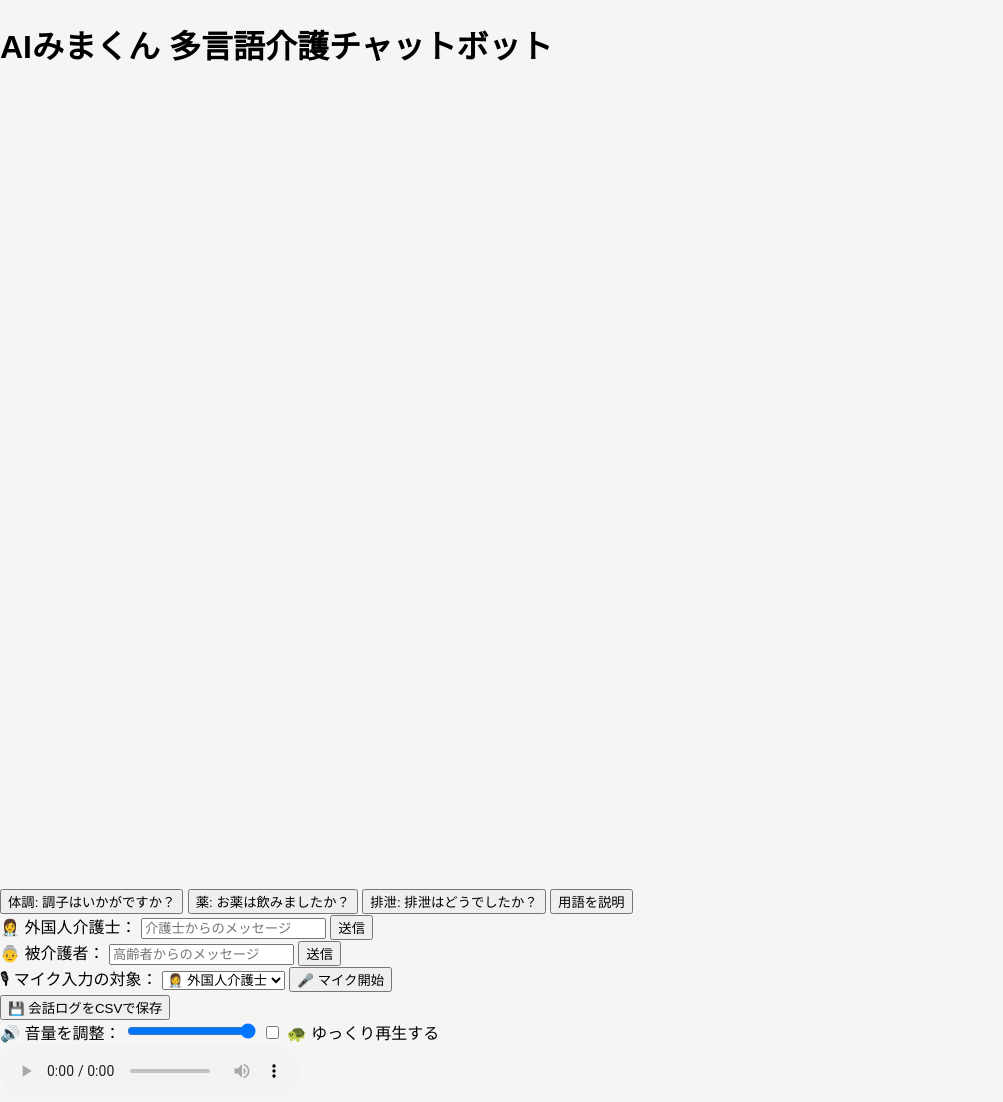
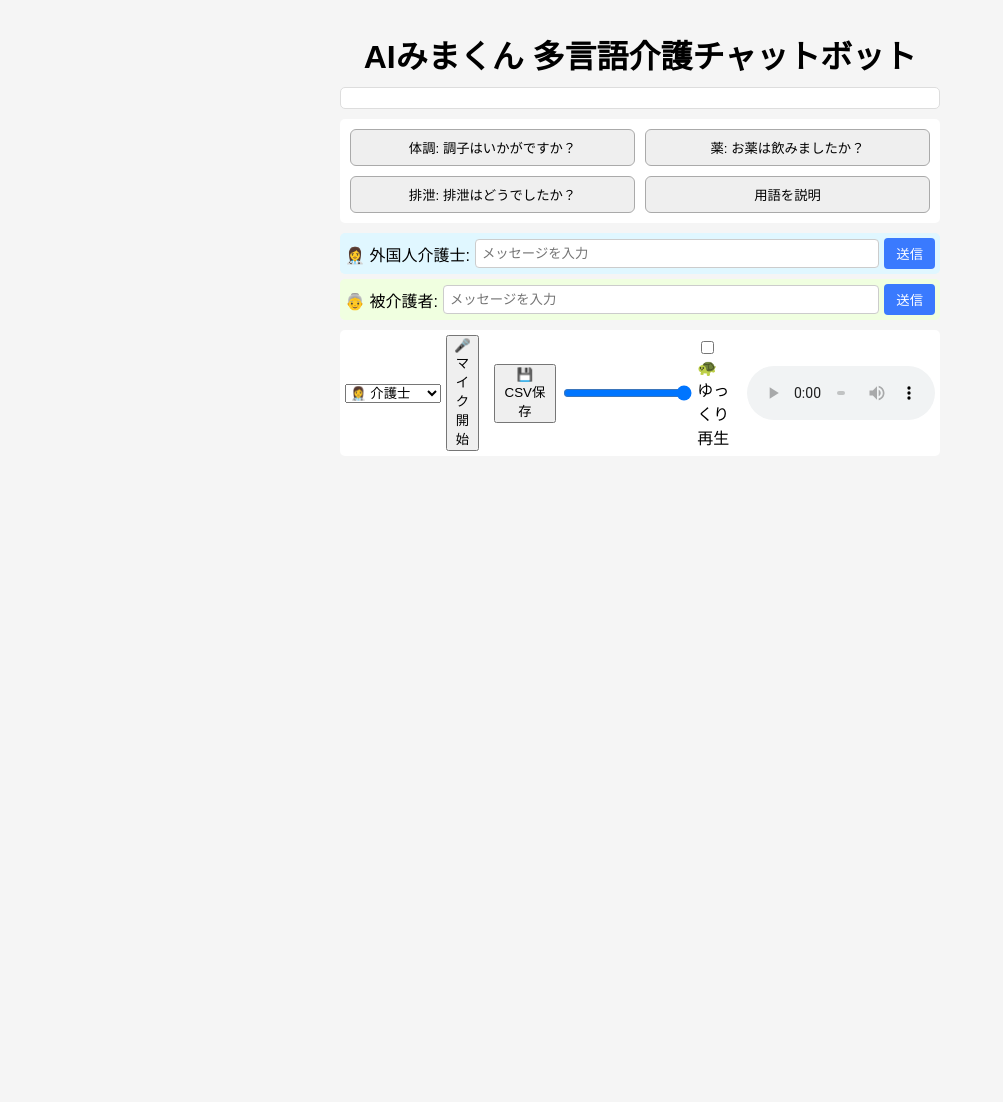
Before and after one commit to MitsunoriFukuchi692/KigosienChatbot_0621, a Flask app: page / in a window 1280 px wide. Shown: the whole page, without its empty margins (0-1003 px from the left). After the commit the page ends 451 px from the top, so only its background shows below. Run offline with Flask 3, Linux system fonts and the light colour scheme.

Commit message:
チャットボットUI・機能の完全版を適用

```diff
--- a/static/css/styles.css
+++ b/static/css/styles.css
@@ -1,71 +1,64 @@
 body {
+  margin: 0;
   font-family: sans-serif;
-  margin: 0;
   background: #f5f5f5;
 }
-.chat-container {
-  max-width: 480px;
+
+.chat-wrapper {
+  max-width: 600px;
   margin: 0 auto;
+  padding: 10px;
   display: flex;
   flex-direction: column;
   height: 100vh;
 }
-.chat-header {
-  background: #3a7afe;
-  color: #fff;
-  padding: 10px;
-  display: flex;
-  justify-content: space-between;
-  align-items: center;
+
+header h1 {
+  text-align: center;
+  margin-bottom: 10px;
 }
-.chat-window {
+
+.chat-container {
   flex: 1;
+  background: #fff;
   padding: 10px;
   overflow-y: auto;
-  background: #fff;
+  border: 1px solid #ddd;
+  border-radius: 5px;
 }
+
 .message {
   margin: 5px 0;
   padding: 8px 12px;
   border-radius: 10px;
   max-width: 80%;
 }
-.message.user {
-  background: #dcf8c6;
+
+.message.caregiver {
+  background: #e0f7ff;
   align-self: flex-end;
 }
+
+.message.elder {
+  background: #f0ffe0;
+  align-self: flex-start;
+}
+
 .message.bot {
   background: #ececec;
   align-self: flex-start;
 }
-.controls {
-  display: flex;
-  padding: 10px;
-  background: #fff;
-}
-.controls input {
-  flex: 1;
-  padding: 8px;
-  border: 1px solid #ccc;
-  border-radius: 4px;
-}
-.controls button {
-  margin-left: 8px;
-  padding: 8px 12px;
-  border: none;
-  border-radius: 4px;
-  cursor: pointer;
-}
-.controls #btn-voice .icon-mic::before {
-  content: '🎤';
-}
-.template-buttons {
+
+.template-container {
   display: flex;
   flex-wrap: wrap;
+  margin: 10px 0;
   background: #fff;
   padding: 5px;
+  border-radius: 5px;
 }
-.template-buttons button {
+
+.template-container button {
   flex: 1 1 45%;
   margin: 5px;
   padding: 8px;
@@ -73,8 +66,84 @@ body {
   border: 1px solid #aaa;
   cursor: pointer;
 }
+
+.input-area {
+  margin: 10px 0;
+}
+
+.input-row {
+  display: flex;
+  align-items: center;
+  margin-bottom: 5px;
+}
+
+.input-row input {
+  flex: 1;
+  padding: 6px;
+  margin: 0 5px;
+  border: 1px solid #ccc;
+  border-radius: 4px;
+}
+
+.input-row button {
+  padding: 6px 12px;
+  border: none;
+  background: #3a7afe;
+  color: #fff;
+  border-radius: 4px;
+  cursor: pointer;
+}
+
+.input-row.caregiver-row {
+  background: #e0f7ff;
+  padding: 5px;
+  border-radius: 5px;
+}
+
+.input-row.elder-row {
+  background: #f0ffe0;
+  padding: 5px;
+  border-radius: 5px;
+}
+
+.controls {
+  display: flex;
+  align-items: center;
+  background: #fff;
+  padding: 5px;
+  border-radius: 5px;
+}
+
+.controls .mic-control,
+.controls .tts-control {
+  display: flex;
+  align-items: center;
+  margin-right: 10px;
+}
+
+.controls select,
+.controls button,
+.controls input[type="range"] {
+  margin-right: 5px;
+}
+
 @media (max-width: 480px) {
-  .controls button, .template-buttons button {
+  .template-container button {
     flex: 1 1 100%;
   }
+  .input-row {
+    flex-direction: column;
+    align-items: stretch;
+  }
+  .input-row input {
+    margin: 5px 0;
+  }
+  .controls {
+    flex-direction: column;
+    align-items: stretch;
+  }
+  .controls .mic-control,
+  .controls .tts-control {
+    margin-bottom: 5px;
+  }
 }
--- a/static/js/chatbot.js
+++ b/static/js/chatbot.js
@@ -1,5 +1,6 @@
-// static/js/chatbot.js
-const apiUrl = 'chat';  // 修正：絶対パス '/chat' → 相対パス 'chat'
+console.log('chatbot.js loaded');
+
+const apiUrl = 'chat';
 let recognition, currentMicRole = 'caregiver';
 let conversation = [];
 
@@ -17,9 +18,14 @@ window.addEventListener('DOMContentLoaded', () => {
   const volControl       = document.getElementById('volume');
   const chkSlow          = document.getElementById('slow-playback');
 
-  // テンプレートボタンクリック
+  // ログ用
+  btnCaregiverSend.addEventListener('click', () => console.log('👩‍⚕️ caregiver-send clicked'));
+  btnElderSend.addEventListener('click', () => console.log('👵 elder-send clicked'));
+
+  // テンプレート
   templates.forEach(btn => {
     btn.addEventListener('click', () => {
+      console.log('template clicked:', btn.dataset.cat);
       const cat = btn.dataset.cat;
       appendMessage('caregiver', btn.textContent);
       logConversation('caregiver', btn.textContent);
@@ -51,29 +57,32 @@ window.addEventListener('DOMContentLoaded', () => {
     inpElder.value = '';
   });
 
-  // マイク対象切替
-  selMicRole.addEventListener('change', () => {
-    currentMicRole = selMicRole.value;
-  });
-
-  // マイク開始
+  // マイク
   if ('webkitSpeechRecognition' in window) {
     recognition = new webkitSpeechRecognition();
     recognition.lang = 'ja-JP';
     recognition.interimResults = false;
-    btnMicStart.addEventListener('click', () => recognition.start());
-    recognition.onresult = e => {
+    recognition.onstart    = () => console.log('recognition started');
+    recognition.onerror    = e => console.error('recognition error', e);
+    recognition.onresult   = e => {
       const text = e.results[0][0].transcript;
+      console.log('recognition result:', text);
       const role = currentMicRole;
       appendMessage(role, text);
       logConversation(role, text);
       if (role === 'elder') inpElder.value = '';
     };
+    btnMicStart.addEventListener('click', () => {
+      console.log('mic start for', currentMicRole);
+      recognition.lang = 'ja-JP';
+      recognition.start();
+    });
   } else {
     btnMicStart.disabled = true;
   }
+  selMicRole.addEventListener('change', () => currentMicRole = selMicRole.value);
 
-  // CSV保存
+  // CSV
   btnDownloadCsv.addEventListener('click', () => {
     const header = ['role','message','timestamp'];
     const rows = conversation.map(c => [c.role, c.message, c.timestamp]);
@@ -87,55 +96,48 @@ window.addEventListener('DOMContentLoaded', () => {
     URL.revokeObjectURL(url);
   });
 
-  // AI 呼び出し （用語説明のみ）
+  // AI 呼び出し
   function callAIExplain(term) {
-    console.log('▶ sending to chat:', term);
+    console.log('▶ send to chat:', term);
     fetch(apiUrl, {
       method: 'POST',
-      headers: { 'Content-Type': 'application/json' },
-      body: JSON.stringify({ role: 'explain', message: term })
+      headers: {'Content-Type':'application/json'},
+      body: JSON.stringify({role:'explain', message:term})
     })
-    .then(res => {
-      console.log('◀ response status:', res.status);
-      return res.json();
-    })
-    .then(data => {
-      appendMessage('bot', data.reply);
-      playTTS(data.reply);
-      logConversation('bot', data.reply);
-    })
-    .catch(err => {
-      console.error('✖ fetch error:', err);
-    });
+      .then(res => { console.log('◀ status', res.status); return res.json(); })
+      .then(data => {
+        appendMessage('bot', data.reply);
+        playTTS(data.reply);
+        logConversation('bot', data.reply);
+      })
+      .catch(err => console.error('fetch error', err));
   }
 
-  // メッセージ表示
+  // 表示
   function appendMessage(role, text) {
     const div = document.createElement('div');
     div.className = `message ${role}`;
-    const prefix = role === 'caregiver' ? '👩‍⚕️ ' : role === 'elder' ? '👵 ' : '';
+    const prefix = role==='caregiver' ? '👩‍⚕️ ' : role==='elder' ? '👵 ' : '';
     div.textContent = prefix + text;
     chatContainer.appendChild(div);
     chatContainer.scrollTop = chatContainer.scrollHeight;
   }
 
-  // TTS 再生
+  // TTS
   function playTTS(text) {
     if ('speechSynthesis' in window) {
       const utter = new SpeechSynthesisUtterance(text);
-      utter.lang = 'ja-JP';
-      utter.volume = parseFloat(volControl.value);
-      utter.rate = chkSlow.checked ? 0.6 : 1.0;
+      utter.lang = 'ja-JP'; utter.volume = +volControl.value; utter.rate = chkSlow.checked?0.6:1.0;
       window.speechSynthesis.speak(utter);
     } else {
       ttsPlayer.src = `/tts?text=${encodeURIComponent(text)}&slow=${chkSlow.checked?1:0}`;
-      ttsPlayer.volume = parseFloat(volControl.value);
+      ttsPlayer.volume = +volControl.value;
       ttsPlayer.play();
     }
   }
 
-  // ログ記録
+  // ログ
   function logConversation(role, message) {
-    conversation.push({ role, message, timestamp: new Date().toISOString() });
+    conversation.push({role, message, timestamp:new Date().toISOString()});
   }
 });
--- a/templates/chatbot.html
+++ b/templates/chatbot.html
@@ -2,18 +2,20 @@
 <html lang="ja">
 <head>
   <meta charset="UTF-8" />
-  <meta name="viewport" content="width=device-width, initial-scale=1.0"/>
+  <meta name="viewport" content="width=device-width, initial-scale=1.0, maximum-scale=1.0, user-scalable=no" />
   <title>AIみまくん 多言語介護チャットボット</title>
-  <!-- 修正: CSS は /static/css/styles.css -->
   <link rel="stylesheet" href="/static/css/styles.css" />
 </head>
 <body>
+  <div class="chat-wrapper">
+    <header>
       <h1>AIみまくん 多言語介護チャットボット</h1>
-
+    </header>
+    <main>
       <!-- チャット表示領域 -->
       <div id="chat-container" class="chat-container"></div>
 
-  <!-- テンプレート領域 -->
+      <!-- テンプレートボタン -->
       <div id="template-container" class="template-container">
         <button data-cat="体調">体調: 調子はいかがですか？</button>
         <button data-cat="服薬">薬: お薬は飲みましたか？</button>
@@ -21,48 +23,39 @@
         <button id="explain-btn" data-cat="説明">用語を説明</button>
       </div>
 
-  <!-- 外国人介護士の入力 -->
-  <div class="input-row">
-    <label for="caregiver-input">👩‍⚕️ 外国人介護士：</label>
-    <input type="text" id="caregiver-input" placeholder="介護士からのメッセージ" />
+      <!-- 入力エリア -->
+      <div class="input-area">
+        <div class="input-row caregiver-row">
+          <label for="caregiver-input">👩‍⚕️ 外国人介護士:</label>
+          <input type="text" id="caregiver-input" placeholder="メッセージを入力" />
           <button id="caregiver-send">送信</button>
         </div>
-
-  <!-- 被介護者の入力 -->
-  <div class="input-row">
-    <label for="elder-input">👵 被介護者：</label>
-    <input type="text" id="elder-input" placeholder="高齢者からのメッセージ" />
+        <div class="input-row elder-row">
+          <label for="elder-input">👵 被介護者:</label>
+          <input type="text" id="elder-input" placeholder="メッセージを入力" />
           <button id="elder-send">送信</button>
         </div>
+      </div>
 
-  <!-- マイク入力設定 -->
-  <div class="input-row">
-    <label for="mic-role">🎙 マイク入力の対象：</label>
+      <!-- マイク／ログ／再生設定 -->
+      <div class="controls">
+        <div class="mic-control">
           <select id="mic-role">
-      <option value="caregiver">👩‍⚕️ 外国人介護士</option>
+            <option value="caregiver">👩‍⚕️ 介護士</option>
             <option value="elder">👵 被介護者</option>
           </select>
           <button id="mic-start">🎤 マイク開始</button>
         </div>
-
-  <!-- 会話ログをCSVで保存 -->
-  <div class="input-row">
-    <button id="download-csv">💾 会話ログをCSVで保存</button>
+        <button id="download-csv">💾 CSV保存</button>
+        <div class="tts-control">
+          <input type="range" id="volume" min="0" max="1" step="0.1" value="1" />
+          <label><input type="checkbox" id="slow-playback" /> 🐢 ゆっくり再生</label>
+        </div>
+        <audio id="tts-player" controls></audio>
+      </div>
+    </main>
   </div>
 
-  <!-- 音量調整・ゆっくり再生 -->
-  <div class="input-row">
-    <label for="volume">🔊 音量を調整：</label>
-    <input type="range" id="volume" min="0" max="1" step="0.1" value="1" />
-    <label for="slow-playback">
-      <input type="checkbox" id="slow-playback" /> 🐢 ゆっくり再生する
-    </label>
-  </div>
-
-  <!-- TTS 再生プレイヤー -->
-  <audio id="tts-player" controls></audio>
-
-  <!-- 修正: JS は /static/js/chatbot.js に defer 属性を付与 -->
   <script src="/static/js/chatbot.js" defer></script>
 </body>
 </html>
```
Lines whose indentation alone changed are shown as unchanged.
